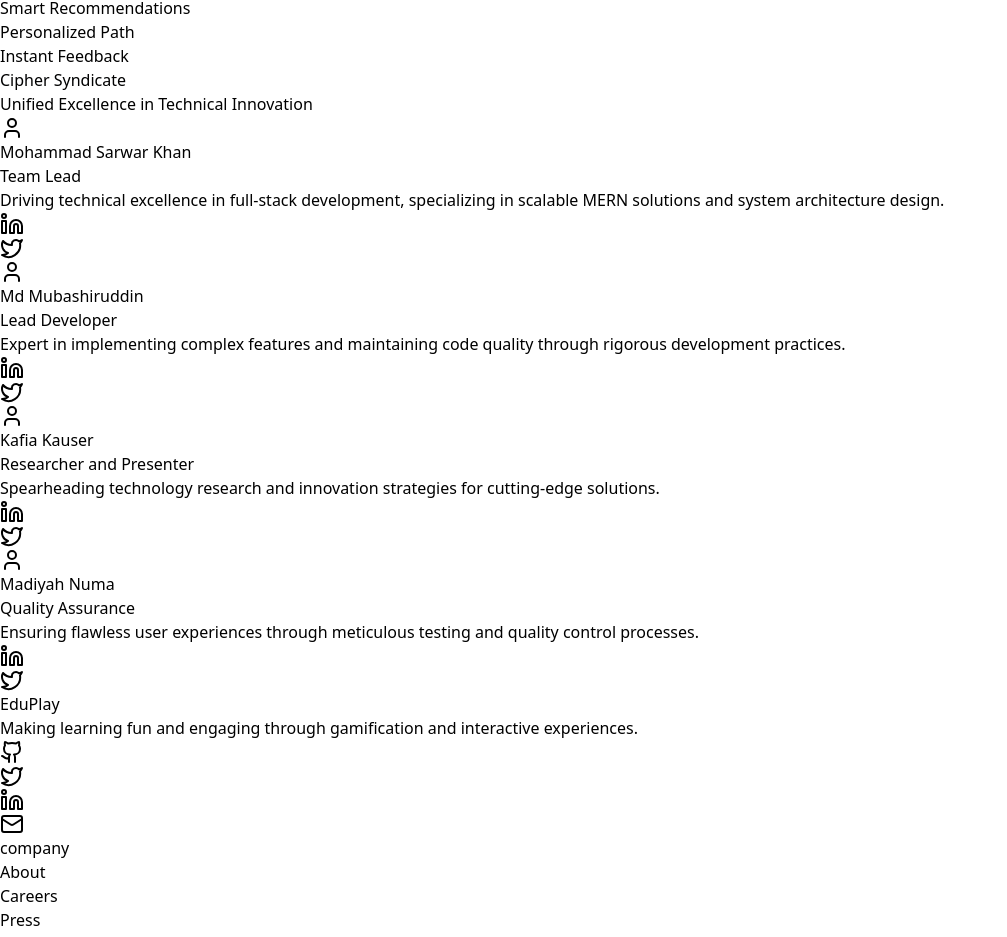
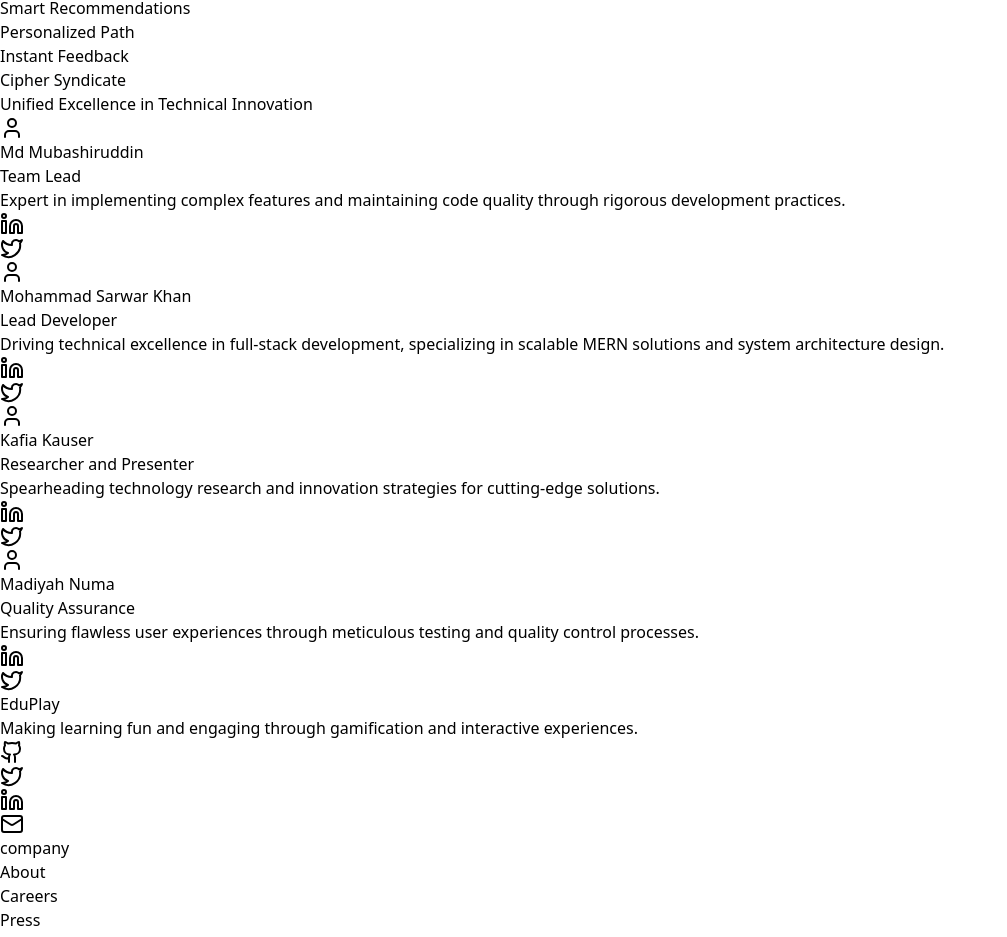
Before and after one commit to Amaanx6/Edu-Play, a React (Vite) app in the folder Frontend/: page / in a window 1280 px wide. Shown: the part 1276-2213 px from the top of the page, without its empty margins (0-1007 px from the left). Built offline with nearby package versions, Linux system fonts and the light colour scheme.

Commit message:
Updated Team Social Handles

```diff
--- a/Frontend/src/components/Landing/Team.tsx
+++ b/Frontend/src/components/Landing/Team.tsx
@@ -4,19 +4,19 @@ import { Linkedin, Twitter, User } from 'lucide-react';
 export const Team = () => {
   const teamMembers = [
     {
-      name: 'Mohammad Sarwar Khan',
+      name: 'Md Mubashiruddin',
       role: 'Team Lead',
-      bio: "Driving technical excellence in full-stack development, specializing in scalable MERN solutions and system architecture design.",
-      social: { linkedin: '#', twitter: '#' },
+      bio: "Expert in implementing complex features and maintaining code quality through rigorous development practices.",
+      social: { linkedin: 'https://www.linkedin.com/in/md-mubashiruddin/', twitter: 'https://x.com/amaanx_6' },
       leadership: true,
       icon: <User className="w-12 h-12 text-white" />, // Male icon
       color: "from-blue-600 to-indigo-500" // Blue-toned gradient for male
     },
     {
-      name: 'Md Mubashiruddin',
+      name: 'Mohammad Sarwar Khan',
       role: 'Lead Developer',
-      bio: 'Expert in implementing complex features and maintaining code quality through rigorous development practices.',
-      social: { linkedin: '#', twitter: '#' },
+      bio: 'Driving technical excellence in full-stack development, specializing in scalable MERN solutions and system architecture design.',
+      social: { linkedin: 'https://www.linkedin.com/in/mohammed-sarwar-khan/', twitter: 'https://x.com/mohfazam' },
       icon: <User className="w-12 h-12 text-white" />, // Male icon
       color: "from-blue-500 to-cyan-500" // Slightly different blue gradient for male
     },
@@ -24,7 +24,7 @@ export const Team = () => {
       name: 'Kafia Kauser',
       role: 'Researcher and Presenter',
       bio: 'Spearheading technology research and innovation strategies for cutting-edge solutions.',
-      social: { linkedin: '#', twitter: '#' },
+      social: { linkedin: 'https://www.linkedin.com/in/kafia-kauser-019647294', twitter: 'https://x.com/KauserKafia' },
       icon: <User className="w-12 h-12 text-white" />, // Female icon
       color: "from-pink-500 to-rose-500" // Pink-toned gradient for female
     },
@@ -32,7 +32,7 @@ export const Team = () => {
       name: 'Madiyah Numa',
       role: 'Quality Assurance',
       bio: 'Ensuring flawless user experiences through meticulous testing and quality control processes.',
-      social: { linkedin: '#', twitter: '#' },
+      social: { linkedin: 'https://www.linkedin.com/in/madiyah-numa-2903aa2a6', twitter: 'https://x.com/mnuma0_0' },
       icon: <User className="w-12 h-12 text-white" />, // Female icon
       color: "from-rose-600 to-pink-400" // Slightly different pink gradient for female
     },
```
